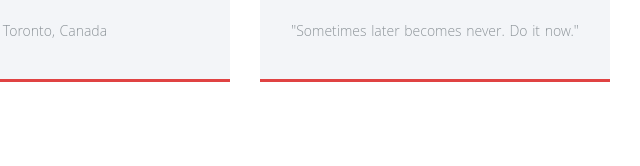
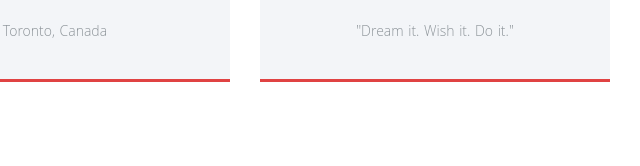
Before and after one commit to Code4X/Code4X.github.io, a plain HTML site: page index.html in a window 1280 px wide. Shown: the part 6122-6288 px from the top of the page, 205-845 px from the left. Drawn offline with nearby package versions, Linux system fonts and the light colour scheme; some packages are replaced by stand-ins of ours.

Commit message:
changing resume and quote

```diff
--- a/index.html
+++ b/index.html
@@ -522,7 +522,7 @@
               <div class="col-md-4">
                 <div class="dark-box box-hover">
                   <h2><i class="fa fa-heart"></i><span>Quote of the Month</span></h2>
-                  <p>"Sometimes later becomes never. Do it now."</p>
+                  <p>"Dream it. Wish it. Do it."</p>
                 </div>
               </div>
 			  <!-- E-Mail Box -->
```
Also changed, not shown: 1 other file.
